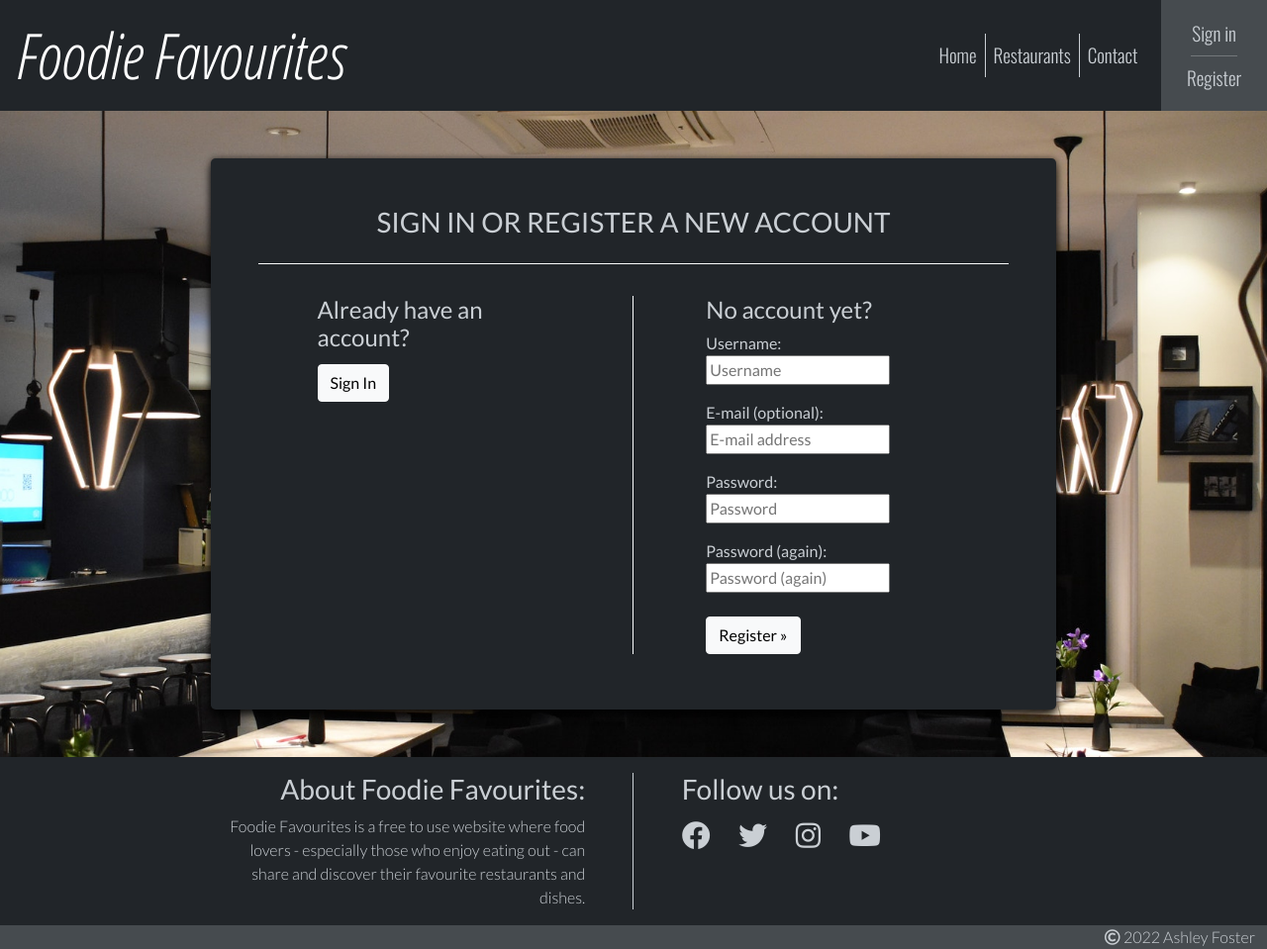
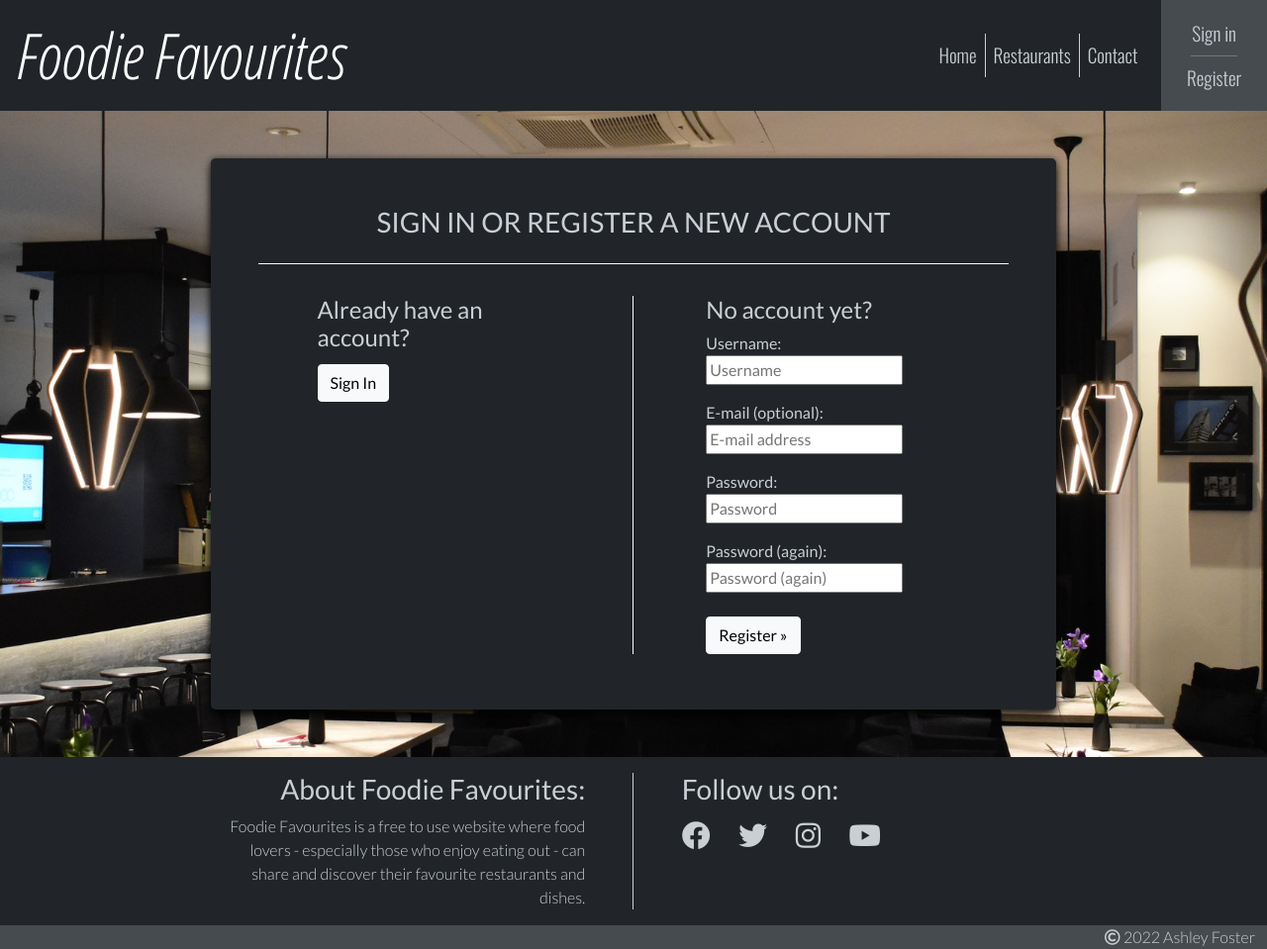
Before and after one commit to AshFoster/foodie-favourites, a Django app: page /accounts/signup/ in a window 1280 px wide. Shown: the whole page at 99% size. Run offline with Django 3.2, Linux system fonts and the light colour scheme.

Commit message:
Add some explicit widths to form inputs on login.html and signup.html

```diff
--- a/static/css/style.css
+++ b/static/css/style.css
@@ -260,6 +260,15 @@ footer .vr {
     #comment-submit {
         width: 70%;
     }
+
+    #id_login,
+    #id_password,
+    #id_username,
+    #id_email,
+    #id_password1,
+    #id_password2 {
+        width: 100%;
+    }
 }
 
 @media screen and (min-width: 576px) and (max-width: 991px) {
@@ -311,6 +320,15 @@ footer .vr {
     .login-register-container .border-top {
         border: none !important;
     }
+
+    #id_login,
+    #id_password,
+    #id_username,
+    #id_email,
+    #id_password1,
+    #id_password2 {
+        width: 80%;
+    }
 }
 
 @media screen and (max-width: 992px) {
```
